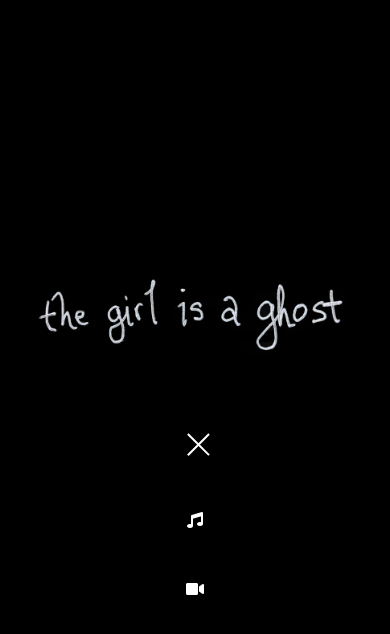
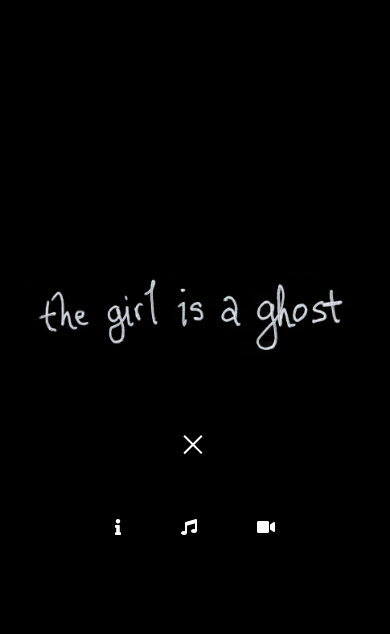
Before and after one commit to jamescapps/the_girl_is_a_ghost, a plain HTML site: page index.html in a window 390 px wide. Both pictures are taken after a click on the element 197 px from the left and 446 px from the top of the page. Drawn offline with Linux system fonts and the light colour scheme.

Commit message:
Changed location of menu after dropdown.

```diff
--- a/style.css
+++ b/style.css
@@ -11,7 +11,6 @@ ul {
 }
 
 li {
-    font-family: -apple-system, BlinkMacSystemFont, 'Segoe UI', Roboto, Oxygen, Ubuntu, Cantarell, 'Open Sans', 'Helvetica Neue', sans-serif;
     display: inline;
     font-size: 2rem;
     padding: 80px;
@@ -23,10 +22,10 @@ a {
 }
 
 .dekstop_nav {
+    display: block;
     text-align: center;
     padding: 70px;
 }
-
 img {
     width: 85%;
     height: auto;
@@ -44,13 +43,13 @@ img {
     /*right: 4%;
     top: 2%;*/
     top: 50%;
-    left: 46%;
+    left: 45%;
     color: white;
 }
 
 .bar1, .bar2, .bar3  {
     display:none;
-    width: 30px;
+    width: 25px;
     height: 2px;
     margin: 0.5rem;
     background: white;
@@ -82,7 +81,7 @@ img {
     height: 0;
     overflow: hidden;
     text-align: center;
-    padding-top: 125px;
+    margin-top: 25%;
 }
 
 .navbar__collapse {
@@ -118,7 +117,7 @@ img {
         display: block;
     }
     li {
-        display: block;
+
         padding: 20px;
     }
 }
```
